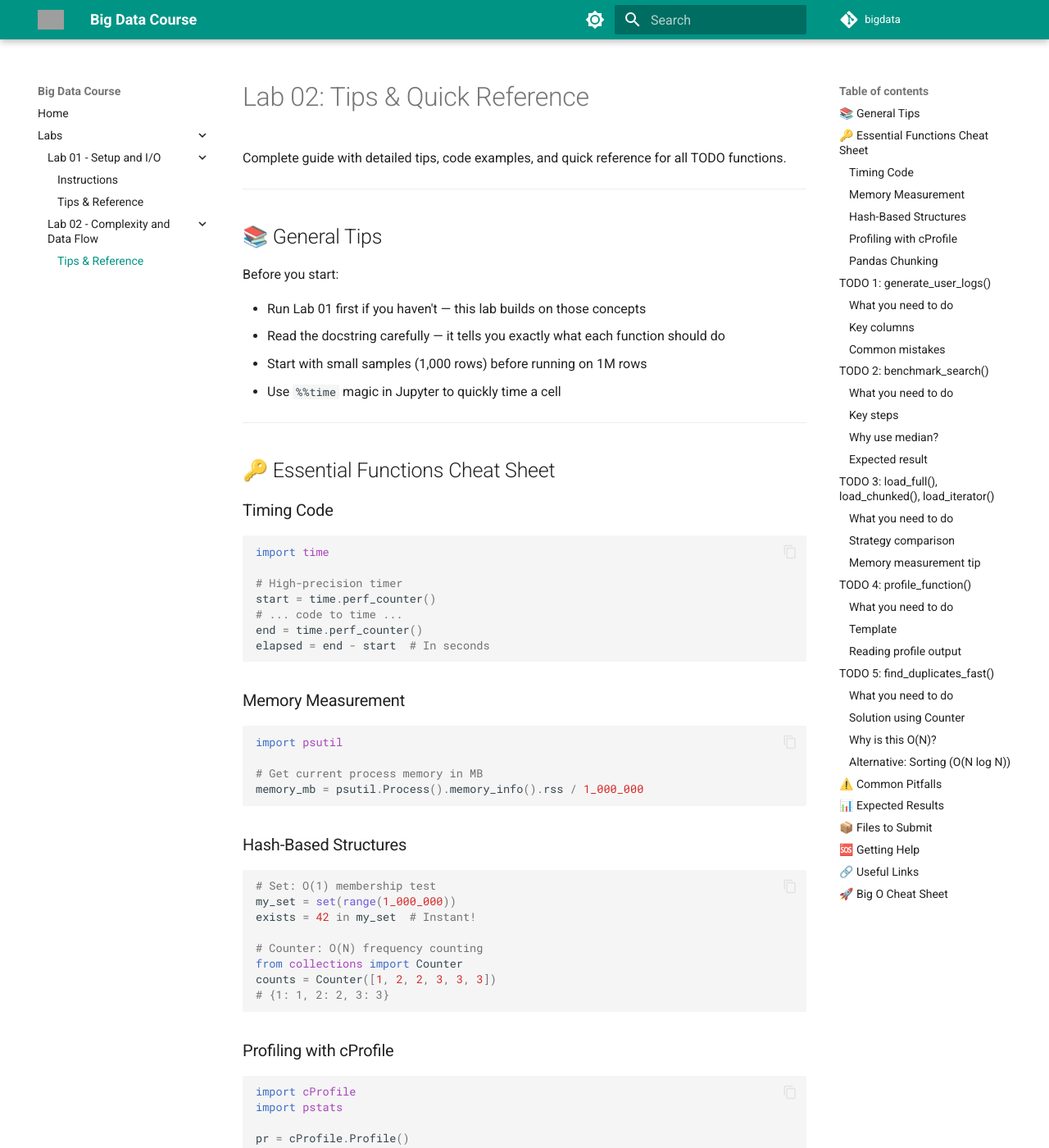
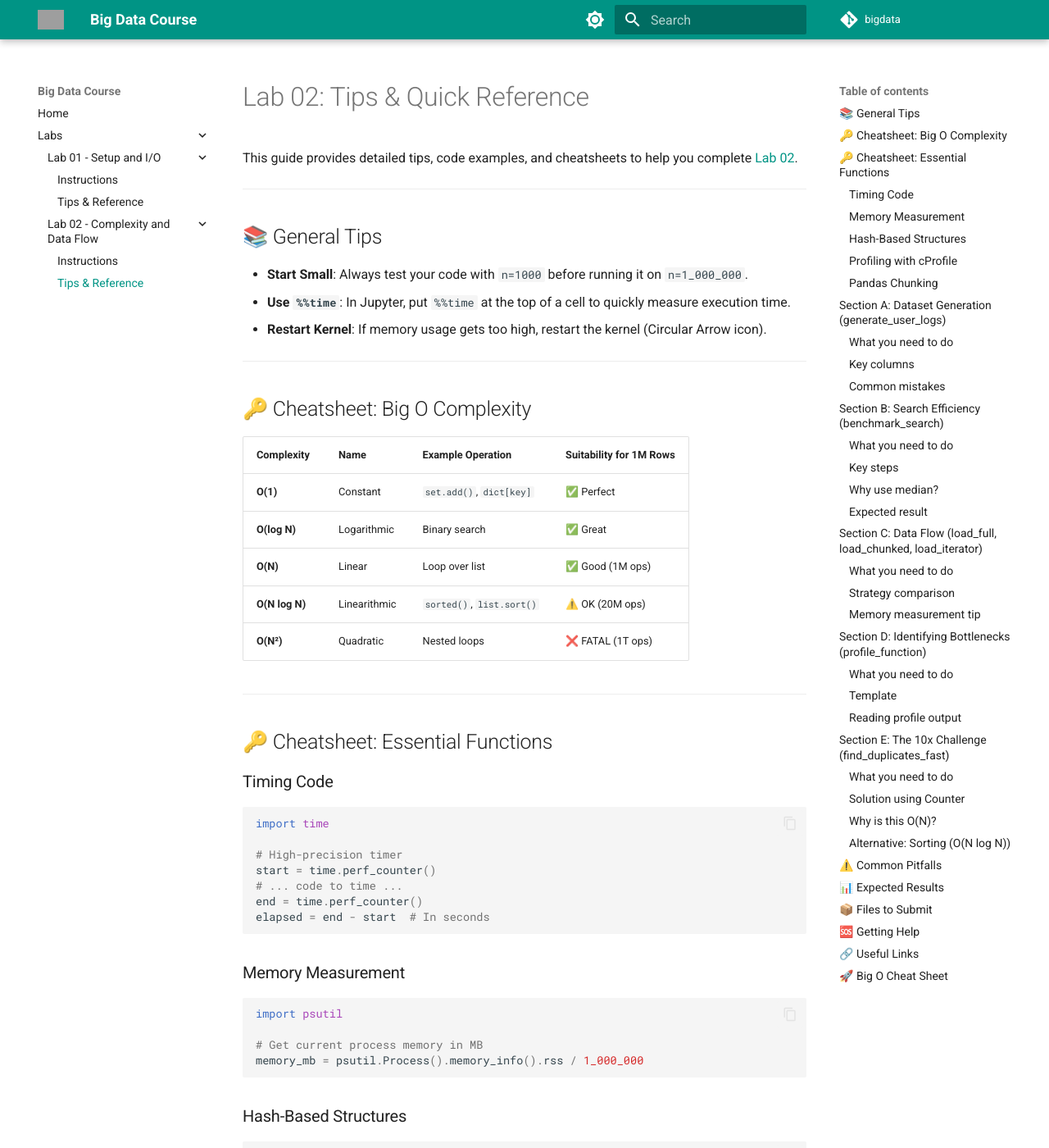
Before and after one commit to alvarodiez20/bigdata, an MkDocs documentation site: the page built from docs/labs/lab02_guide.md, in a window 1280 px wide and 1400 px high. Shown: the whole window at 82% size. Built offline with MkDocs 1.6.1 and Material for MkDocs 9.7.7, drawn with Linux system fonts in a browser that asks for light colours; comment, search, counter and statistics services are not loaded; some of the changed text lies outside the part shown; grey boxes are pictures that could not be loaded.

Commit message:
Refactor Lab 02 docs: split instructions and guide

````diff
--- a/docs/labs/lab02_guide.md
+++ b/docs/labs/lab02_guide.md
@@ -1,21 +1,30 @@
 # Lab 02: Tips & Quick Reference
 
-Complete guide with detailed tips, code examples, and quick reference for all TODO functions.
+This guide provides detailed tips, code examples, and cheatsheets to help you complete [Lab 02](lab02_instructions.md).
 
 ---
 
 ## 📚 General Tips
 
-Before you start:
-
-- Run Lab 01 first if you haven't — this lab builds on those concepts
-- Read the docstring carefully — it tells you exactly what each function should do
-- Start with small samples (1,000 rows) before running on 1M rows
-- Use `%%time` magic in Jupyter to quickly time a cell
+- **Start Small**: Always test your code with `n=1000` before running it on `n=1_000_000`.
+- **Use `%%time`**: In Jupyter, put `%%time` at the top of a cell to quickly measure execution time.
+- **Restart Kernel**: If memory usage gets too high, restart the kernel (Circular Arrow icon).
 
 ---
 
-## 🔑 Essential Functions Cheat Sheet
+## 🔑 Cheatsheet: Big O Complexity
+
+| Complexity | Name | Example Operation | Suitability for 1M Rows |
+|------------|------|-------------------|-------------------------|
+| **O(1)** | Constant | `set.add()`, `dict[key]` | ✅ Perfect |
+| **O(log N)** | Logarithmic | Binary search | ✅ Great |
+| **O(N)** | Linear | Loop over list | ✅ Good (1M ops) |
+| **O(N log N)** | Linearithmic | `sorted()`, `list.sort()` | ⚠️ OK (20M ops) |
+| **O(N²)** | Quadratic | Nested loops | ❌ FATAL (1T ops) |
+
+---
+
+## 🔑 Cheatsheet: Essential Functions
 
 ### Timing Code
 ```python
@@ -73,7 +82,7 @@
 
 ---
 
-## TODO 1: `generate_user_logs()`
+## Section A: Dataset Generation (`generate_user_logs`)
 
 ### What you need to do
 Generate a 1 million row synthetic dataset representing user activity logs.
@@ -93,7 +102,7 @@
 
 ---
 
-## TODO 2: `benchmark_search()`
+## Section B: Search Efficiency (`benchmark_search`)
 
 ### What you need to do
 Compare O(N) list search vs O(1) set search.
@@ -115,7 +124,7 @@
 
 ---
 
-## TODO 3: `load_full()`, `load_chunked()`, `load_iterator()`
+## Section C: Data Flow (`load_full`, `load_chunked`, `load_iterator`)
 
 ### What you need to do
 Compare three data loading strategies.
@@ -137,7 +146,7 @@
 
 ---
 
-## TODO 4: `profile_function()`
+## Section D: Identifying Bottlenecks (`profile_function`)
 
 ### What you need to do
 Wrap a function with cProfile to identify bottlenecks.
@@ -167,7 +176,7 @@
 
 ---
 
-## TODO 5: `find_duplicates_fast()`
+## Section E: The 10x Challenge (`find_duplicates_fast`)
 
 ### What you need to do
 Replace the O(N²) nested loop with an O(N) hash-based solution.
--- a/mkdocs.yml
+++ b/mkdocs.yml
@@ -33,6 +33,7 @@
       - Instructions: labs/lab01_setup_io.md
       - Tips & Reference: labs/lab01_guide.md
     - Lab 02 - Complexity and Data Flow:
+      - Instructions: labs/lab02_instructions.md
       - Tips & Reference: labs/lab02_guide.md
 
 markdown_extensions:
````
Also changed, not shown: docs/labs/lab02_instructions.md (added, +105 -0 lines).
